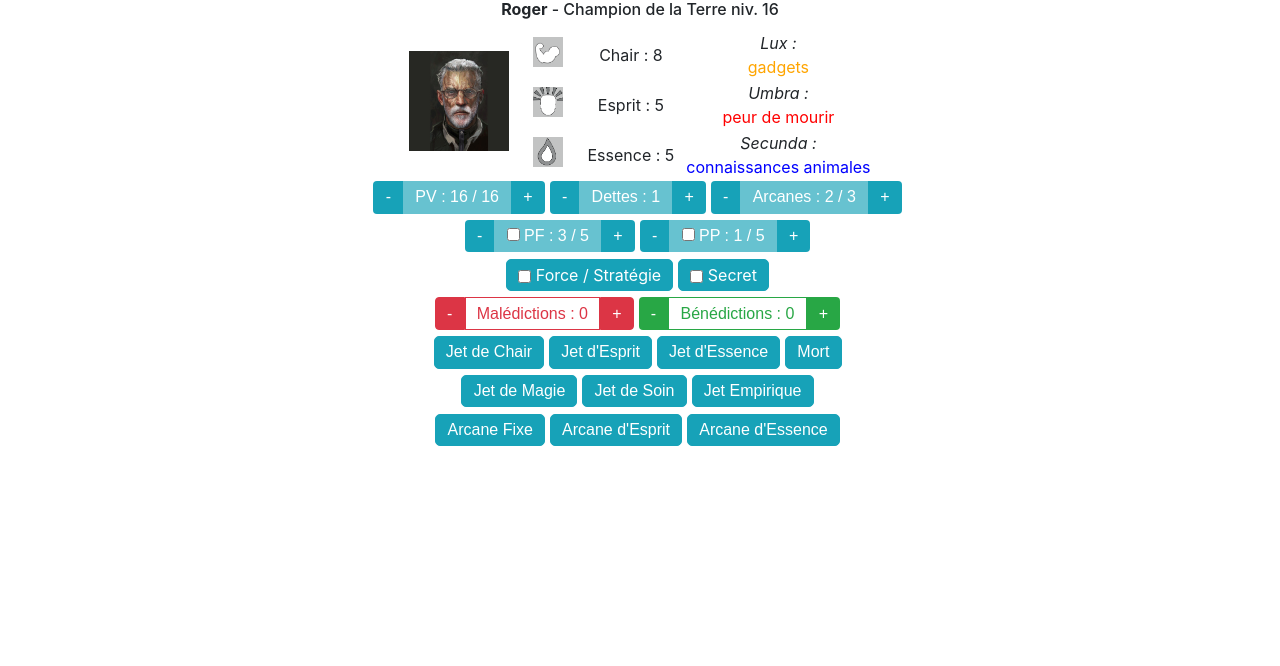
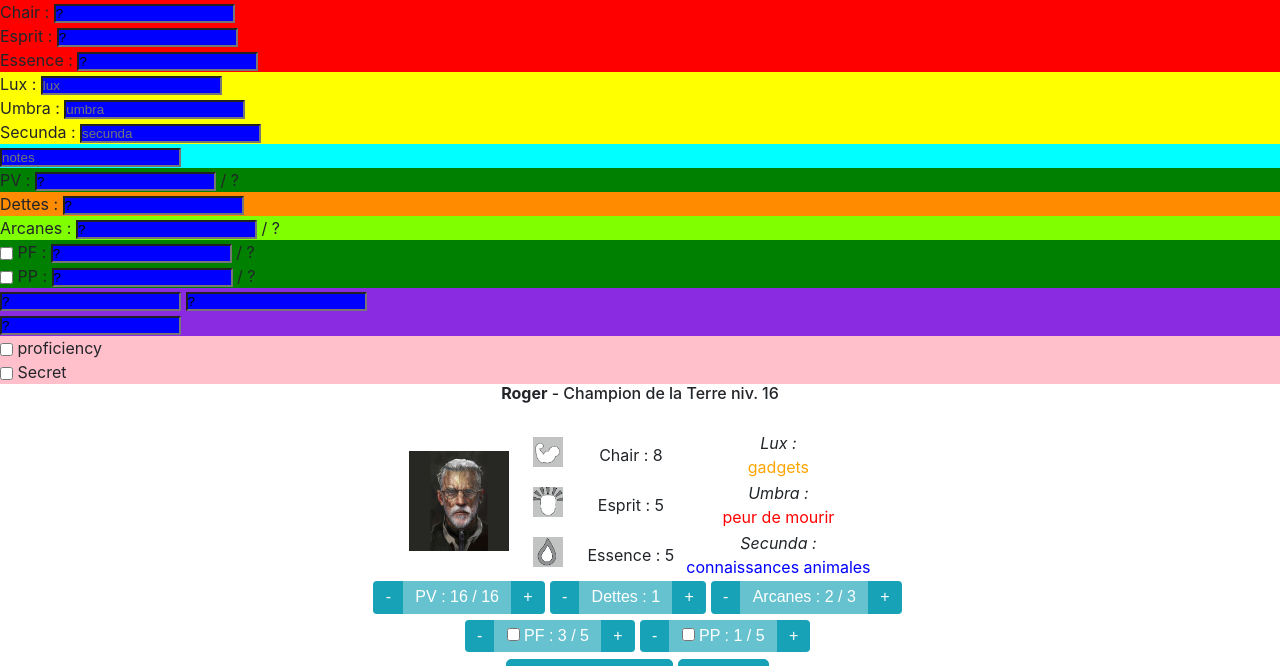
Before and after one commit to ValerianGuivarch/L7R, a Django app: page /lsr/roger in a window 1280 px wide. Shown: the top 666 px of the page. Before the commit the page ends 446 px from the top, so only its background shows below. Run offline with Django 3.2, Linux system fonts and the light colour scheme; data comes from the database, SQL or seed files in the repository; data that the repository does not hold is empty; some libraries are stand-ins or nearby versions.

Commit message:
starting to apply styles to the template

```diff
--- /dev/null
+++ b/applsr/static/applsr/css/lsr.css
@@ -0,0 +1,37 @@
+.ability, .flesh, .spirit, .essence {
+  background-color: red;
+}
+
+.stat, .hp, .focus, .power {
+  background-color: green;
+}
+
+.flavor, .lux, .umbra, .secunda {
+  background-color: yellow;
+}
+
+.bonus, .curse, .blessing {
+  background-color: blueviolet;
+}
+
+.options, .proficiency, .secret {
+  background-color: pink;
+}
+
+.input-as-text, .character input[type=text] {
+  background-color: blue;
+}
+
+.notes {
+  background-color: aqua;
+}
+
+.debt {
+  background-color: darkorange;
+}
+
+.arcana {
+  background-color: chartreuse;
+}
+
+/*# sourceMappingURL=lsr.css.map */
--- /dev/null
+++ b/applsr/static/applsr/css/lsr.scss
@@ -0,0 +1,62 @@
+// Generic styles
+.ability {
+  background-color: red;
+}
+
+.stat {
+  background-color: green;
+}
+
+.flavor {
+  background-color: yellow;
+}
+
+.bonus {
+  background-color: blueviolet;
+}
+
+.options {
+  background-color: pink;
+}
+
+.input-as-text {
+  background-color: blue;
+}
+
+// Actual styles
+
+.flesh, .spirit, .essence {
+  @extend .ability;
+}
+
+.hp, .focus, .power {
+  @extend .stat;
+}
+
+.lux, .umbra, .secunda {
+  @extend .flavor;
+}
+
+.notes {
+  background-color: aqua;
+}
+
+.curse, .blessing {
+  @extend .bonus;
+}
+
+.debt {
+  background-color: darkorange;
+}
+
+.proficiency, .secret {
+  @extend .options;
+}
+
+.arcana {
+  background-color: chartreuse;
+}
+
+.character input[type="text"] {
+  @extend .input-as-text;
+}
--- a/applsr/templates/applsr/index.html
+++ b/applsr/templates/applsr/index.html
@@ -7,9 +7,12 @@
     <meta name="viewport" content="width=device-width, initial-scale=1">
     <title>Les Sept Rois - la Guerre des Ombres</title>
     <link href="{% static 'applsr/css/l7r.css' %}" rel="stylesheet">
+    <link href="{% static 'applsr/css/lsr.css' %}" rel="stylesheet">
 </head>
 
 <body class="pc-page">
+    {% include "applsr/templates.html" %}
+
     <script>
         var parts = location.pathname.split("/");
         var nompj = parts[parts.length - 1];
@@ -23,6 +26,10 @@
         <h4 class="text-center"><b>{{ car.name|title }}</b> - {{ element }}
             niv. {{ car.niveau }}
         </h4>
+
+        <div class="pc">
+
+        </div>
 
         <table class="perso">
             <tr>
--- /dev/null
+++ b/applsr/templates/applsr/templates.html
@@ -0,0 +1,88 @@
+<div class="templates">
+    <div class="character">
+        <div class="flesh" title="Chair">
+            <span class="label">Chair :</span>
+            <input type="text" class="current" placeholder="chair" value="?" />
+        </div>
+        <div class="spirit" title="Esprit">
+            <span class="label">Esprit :</span>
+            <input type="text" class="current" placeholder="esprit" value="?" />
+        </div>
+        <div class="essence" title="Essence">
+            <span class="label">Essence :</span>
+            <input type="text" class="current" placeholder="essence" value="?" />
+        </div>
+
+        <div class="lux" title="Lux">
+            <span class="label">Lux :</span>
+            <input type="text" placeholder="lux" />
+        </div>
+        <div class="umbra" title="Umbra">
+            <span class="label">Umbra :</span>
+            <input type="text" placeholder="umbra"/>
+        </div>
+        <div class="secunda" title="Secunda">
+            <span class="label">Secunda :</span>
+            <input type="text" placeholder="secunda"/>
+        </div>
+
+        <div class="notes" title="Notes">
+            <input type="text" placeholder="notes" />
+        </div>
+
+        <div class="hp" title="Points de vie">
+            <span class="label">PV :</span>
+            <input type="text" class="current" value="?" />
+            <span class="sep">/</span>
+            <span class="max">?</span>
+        </div>
+        <div class="debt" title="Dettes">
+            <span class="label">Dettes :</span>
+            <input type="text" class="current" value="?" />
+        </div>
+        <div class="arcana">
+            <span class="label">Arcanes :</span>
+            <input type="text" class="current" value="?" />
+            <span class="sep">/</span>
+            <span class="max">?</span>
+        </div>
+        <div class="focus" title="Points de focus">
+            <span class="enabled">
+                <input type="checkbox" />
+            </span>
+            <span class="label">PF :</span>
+            <input type="text" class="current" value="?" />
+            <span class="sep">/</span>
+            <span class="max">?</span>
+        </div>
+        <div class="power" title="Points de pouvoir">
+            <span class="enabled">
+                <input type="checkbox" />
+            </span>
+            <span class="label">PP :</span>
+            <input type="text" class="current" value="?" />
+            <span class="sep">/</span>
+            <span class="max">?</span>
+        </div>
+        <div class="curse" title="Malédiction">
+            <input type="text" class="current" value="?" />
+            <input type="text" class="fromhp" value="?" />
+        </div>
+        <div class="blessing" title="Bénédiction">
+            <input type="text" class="current" value="?" />
+        </div>
+
+        <div class="proficiency" title="">
+            <span class="enabled">
+                <input type="checkbox" />
+            </span>
+            <span class="label">proficiency</span>
+        </div>
+        <div class="secret" title="Seul le MJ verra vos lancers">
+            <span class="enabled">
+                <input type="checkbox" />
+            </span>
+            <span class="label">Secret</span>
+        </div>
+    </div>
+</div>
```
